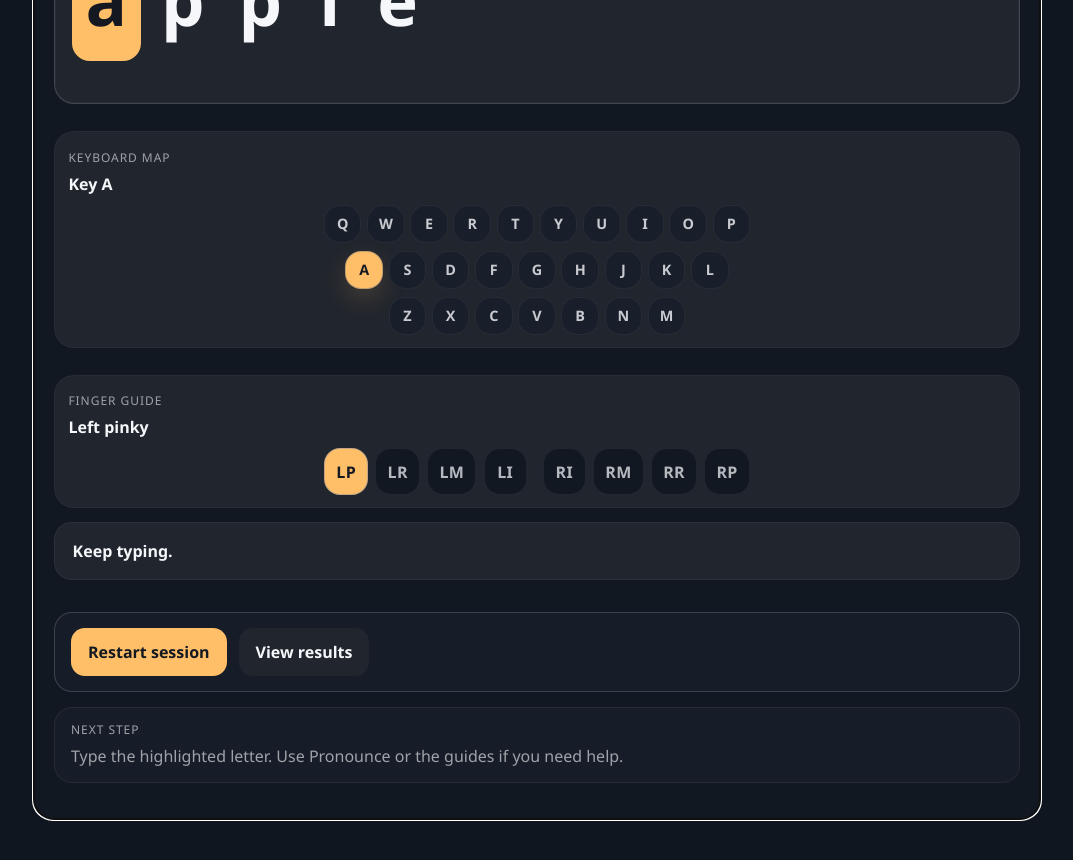
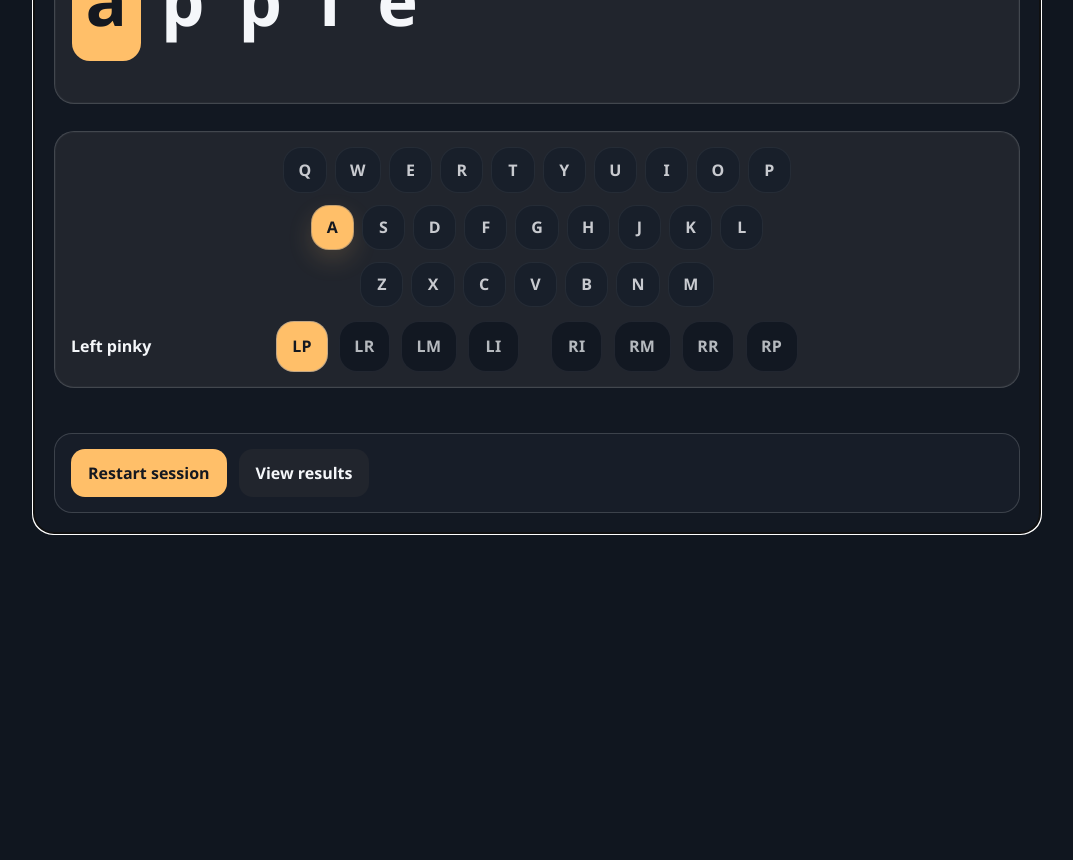
Before and after one commit to shgnaka/english-word-typing-pronunciation-web-trainer, a React (Vite) app: page / in a window 1280 px wide. Shown: the part 380-1240 px from the top of the page, without its empty margins (103-1176 px from the left). After the commit the page ends 954 px from the top, so only its background shows below. Built offline with nearby package versions, Linux system fonts and the light colour scheme.

Commit message:
Rework practice guides and mistype target highlighting

```diff
--- a/src/components/FingerGuideButtons.tsx
+++ b/src/components/FingerGuideButtons.tsx
@@ -5,23 +5,22 @@ import type { DisplayLanguage, FingerId } from "../domain/types";
 interface FingerGuideButtonsProps {
   activeFingerId: FingerId | null;
   hasMistype: boolean;
-  helper: string;
   label: string;
   language: DisplayLanguage;
-  title: string;
   compact?: boolean;
+  plain?: boolean;
 }
 
-export function FingerGuideButtons({ activeFingerId, hasMistype, helper, label, language, title, compact = false }: FingerGuideButtonsProps) {
+export function FingerGuideButtons({ activeFingerId, hasMistype, label, language, compact = false, plain = false }: FingerGuideButtonsProps) {
   return (
-    <section className={`guide-card ${compact ? "compact" : ""}`} data-testid="finger-button-visual">
-      <div className={`guide-card-header ${compact ? "compact" : ""}`}>
-        <div>
-          <span className="label">{title}</span>
-          <strong data-testid="finger-button-label">{label}</strong>
+    <section className={`guide-card ${compact ? "compact" : ""} ${plain ? "guide-card-plain" : ""}`.trim()} data-testid="finger-button-visual">
+      <div className={`finger-guide-layout ${compact ? "compact" : ""}`}>
+        <div className="finger-guide-label-slot">
+          <strong className="finger-guide-current" data-testid="finger-button-label">
+            {label}
+          </strong>
         </div>
-        {!compact ? <p className="guide-card-copy">{helper}</p> : null}
-      </div>
+        <div className="finger-guide-map-slot">
           <div className={`finger-button-map ${compact ? "compact" : ""}`} aria-label="Finger guide buttons">
             {fingerButtonLayout.map((cluster) => (
               <div
@@ -50,6 +49,8 @@ export function FingerGuideButtons({ activeFingerId, hasMistype, helper, label,
               </div>
             ))}
           </div>
+        </div>
+      </div>
     </section>
   );
 }
--- a/src/components/PracticePanel.tsx
+++ b/src/components/PracticePanel.tsx
@@ -63,14 +63,12 @@ function PracticePrimaryStatus({
 }
 
 function PracticeGuideToggle({
-  title,
-  summary,
+  ariaLabel,
   expanded,
   onToggle,
   testId
 }: {
-  title: string;
-  summary: string;
+  ariaLabel: string;
   expanded: boolean;
   onToggle: () => void;
   testId: string;
@@ -78,23 +76,15 @@ function PracticeGuideToggle({
   return (
     <button
       type="button"
-      className="secondary practice-guide-toggle"
+      className="secondary practice-guide-toggle icon-only"
       data-testid={testId}
       aria-expanded={expanded}
+      aria-label={ariaLabel}
       onClick={onToggle}
     >
-      <span>{title}</span>
-      <strong>{summary}</strong>
+      <span aria-hidden="true">{expanded ? "−" : "+"}</span>
+      <span className="sr-only">{ariaLabel}</span>
     </button>
-  );
-}
-
-function PracticeStepHint({ label, message }: { label: string; message: string }) {
-  return (
-    <div className="practice-step-hint" data-testid="practice-step-hint">
-      <span className="label">{label}</span>
-      <p>{message}</p>
-    </div>
   );
 }
 
@@ -188,36 +178,31 @@ function PracticeWordStage({
 
 function KeyboardGuideCard({
   trainer,
-  language,
+  compact,
+  plain = false,
   hasMistype,
   mistypedKey
 }: {
   trainer: TrainerState;
-  language: TrainerState["displayLanguage"];
+  compact: boolean;
+  plain?: boolean;
   hasMistype: boolean;
   mistypedKey: string | null;
 }) {
   return (
     <section
-      className={`guide-card keyboard-guide-card ${trainer.isTypingActiveLayout ? "typing-active compact" : ""}`}
+      className={`guide-card keyboard-guide-card ${trainer.isTypingActiveLayout ? "typing-active" : ""} ${compact ? "compact" : ""} ${plain ? "guide-card-plain" : ""}`.trim()}
       data-testid="keyboard-visual"
     >
-      <div className={`guide-card-header ${trainer.isTypingActiveLayout ? "typing-active compact" : ""}`}>
-        <div>
-          <span className="label">{t(language, "practice.keyboardMap")}</span>
-          <strong>{trainer.currentTarget ? `Key ${trainer.currentTarget.toUpperCase()}` : t(language, "practice.noKey")}</strong>
-        </div>
-        {!trainer.isTypingActiveLayout ? <p className="guide-card-copy">{t(language, "practice.keyboardHelp")}</p> : null}
-      </div>
-      <div className={`keyboard-map ${trainer.isTypingActiveLayout ? "compact" : ""}`} aria-label="Keyboard guide">
+      <div className={`keyboard-map ${compact ? "compact" : ""}`} aria-label="Keyboard guide">
         {keyboardRows.map((row, rowIndex) => (
-          <div key={row.join("")} className={`keyboard-row row-${rowIndex} ${trainer.isTypingActiveLayout ? "compact" : ""}`}>
+          <div key={row.join("")} className={`keyboard-row row-${rowIndex} ${compact ? "compact" : ""}`}>
             {row.map((key) => (
               <span
                 key={key}
                 className={[
                   "keycap",
-                  trainer.isTypingActiveLayout ? "compact" : "",
+                  compact ? "compact" : "",
                   trainer.currentTarget === key && !hasMistype ? "active" : "",
                   trainer.currentTarget === key && hasMistype ? "target-outline" : "",
                   mistypedKey === key ? "mistyped" : ""
@@ -239,23 +224,26 @@ function KeyboardGuideCard({
 function FingerGuideCard({
   trainer,
   language,
+  compact,
+  plain = false,
   hasMistype
 }: {
   trainer: TrainerState;
   language: TrainerState["displayLanguage"];
+  compact: boolean;
+  plain?: boolean;
   hasMistype: boolean;
 }) {
   return (
     <FingerGuideButtons
       activeFingerId={trainer.currentGuide?.fingerId ?? null}
       hasMistype={hasMistype}
-      helper={t(language, "practice.fingerGuideHelp")}
       label={
         trainer.currentGuide ? getFingerLabel(language, trainer.currentGuide.fingerId, trainer.currentGuide.finger) : t(language, "practice.noFinger")
       }
       language={language}
-      title={t(language, "practice.fingerGuideTitle")}
-      compact={trainer.isTypingActiveLayout}
+      compact={compact}
+      plain={plain}
     />
   );
 }
@@ -341,20 +329,7 @@ export function PracticePanel({ trainer }: PracticePanelProps) {
         title: pronunciationStatusMessage,
         tone: trainer.pronunciationStatus === "error" ? ("error" as const) : ("neutral" as const)
       }
-    : {
-        title: t(language, "practice.feedback.default"),
-        tone: "neutral" as const
-      };
-  const stepHint = showEmptyState
-    ? t(language, "practice.stepHint.empty")
-    : trainer.session.isComplete
-    ? t(language, "practice.stepHint.complete")
-    : trainer.isCountdownActive
-    ? t(language, "practice.stepHint.countdown")
-    : trainer.session.lastInputCorrect === false
-    ? t(language, "practice.stepHint.incorrect")
-    : t(language, "practice.stepHint.active");
-
+    : null;
   useEffect(() => {
     if (!shouldUseCompactGuideDisclosure) {
       setIsKeyboardGuideExpanded(true);
@@ -372,13 +347,9 @@ export function PracticePanel({ trainer }: PracticePanelProps) {
         {practiceStatusMessage}
       </div>
 
-      <PracticePrimaryStatus
-        title={primaryStatus.title}
-        detail={primaryStatus.detail}
-        tone={primaryStatus.tone}
-        action={primaryStatus.action}
-      />
-      <PracticeStepHint label={t(language, "practice.stepHintLabel")} message={stepHint} />
+      {primaryStatus ? (
+        <PracticePrimaryStatus title={primaryStatus.title} detail={undefined} tone={primaryStatus.tone} action={primaryStatus.action} />
+      ) : null}
 
       {showEmptyState ? null : (
         <>
@@ -398,47 +369,43 @@ export function PracticePanel({ trainer }: PracticePanelProps) {
         </>
       )}
 
-      {shouldShowKeyboardGuide && !showEmptyState ? (
-        <div className="practice-layout-slot keyboard" data-testid="keyboard-guide-slot">
-          {shouldUseCompactGuideDisclosure ? (
+      {((shouldShowKeyboardGuide || shouldShowFingerGuide) && !showEmptyState) ? (
+        <div className="practice-layout-slot keyboard practice-guides-panel" data-testid="practice-guides-panel">
+          {shouldShowKeyboardGuide ? (
+            shouldUseCompactGuideDisclosure ? (
               <div className="practice-guide-disclosure" data-testid="keyboard-guide-disclosure">
                 <PracticeGuideToggle
-                title={t(language, "practice.keyboardMap")}
-                summary={trainer.currentTarget ? `Key ${trainer.currentTarget.toUpperCase()}` : t(language, "practice.noKey")}
+                  ariaLabel={t(language, "practice.keyboardMap")}
                   expanded={isKeyboardGuideExpanded}
                   onToggle={() => setIsKeyboardGuideExpanded((current) => !current)}
                   testId="keyboard-guide-toggle"
                 />
                 {isKeyboardGuideExpanded ? (
-                <KeyboardGuideCard trainer={trainer} language={language} hasMistype={hasMistype} mistypedKey={mistypedKey} />
+                  <KeyboardGuideCard trainer={trainer} compact={isCompactPracticeGuides} plain hasMistype={hasMistype} mistypedKey={mistypedKey} />
                 ) : null}
               </div>
             ) : (
-            <KeyboardGuideCard trainer={trainer} language={language} hasMistype={hasMistype} mistypedKey={mistypedKey} />
-          )}
-        </div>
+              <KeyboardGuideCard trainer={trainer} compact={isCompactPracticeGuides} plain hasMistype={hasMistype} mistypedKey={mistypedKey} />
+            )
           ) : null}
 
-      {shouldShowFingerGuide && !showEmptyState ? (
-        <div className="practice-layout-slot finger" data-testid="finger-guide-slot">
+          {shouldShowFingerGuide ? (
+            <div className="practice-guides-finger-slot" data-testid="finger-guide-slot">
               {shouldUseCompactGuideDisclosure ? (
                 <div className="practice-guide-disclosure" data-testid="finger-guide-disclosure">
                   <PracticeGuideToggle
-                title={t(language, "practice.fingerGuideTitle")}
-                summary={
-                  trainer.currentGuide
-                    ? getFingerLabel(language, trainer.currentGuide.fingerId, trainer.currentGuide.finger)
-                    : t(language, "practice.noFinger")
-                }
+                    ariaLabel={t(language, "practice.fingerGuideTitle")}
                     expanded={isFingerGuideExpanded}
                     onToggle={() => setIsFingerGuideExpanded((current) => !current)}
                     testId="finger-guide-toggle"
                   />
-              {isFingerGuideExpanded ? <FingerGuideCard trainer={trainer} language={language} hasMistype={hasMistype} /> : null}
+                  {isFingerGuideExpanded ? <FingerGuideCard trainer={trainer} language={language} compact={isCompactPracticeGuides} plain hasMistype={hasMistype} /> : null}
                 </div>
               ) : (
-            <FingerGuideCard trainer={trainer} language={language} hasMistype={hasMistype} />
+                <FingerGuideCard trainer={trainer} language={language} compact={isCompactPracticeGuides} plain hasMistype={hasMistype} />
               )}
+            </div>
+          ) : null}
         </div>
       ) : null}
 
```
Also changed, not shown: 1 other file (tests, documents, lock files or other folders). Lines whose indentation alone changed are shown as unchanged.
